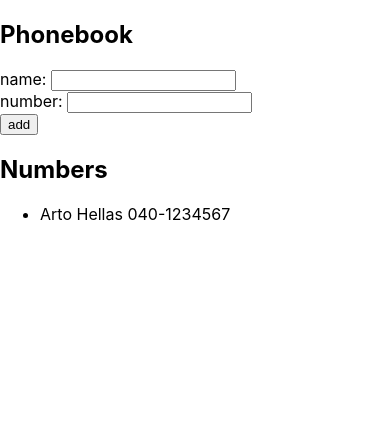
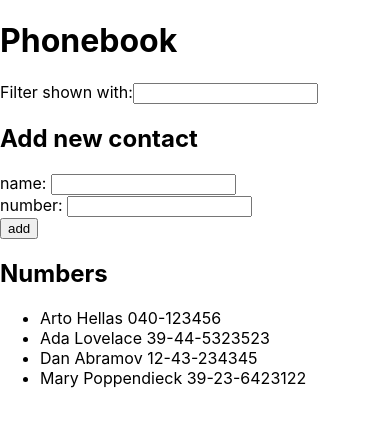
Before and after one commit to danielrlc/fullstackopen-2020-submission, a React (Create React App) app in the folder part2/phonebook/: page / in a window 390 px wide. Shown: the top 426 px of the page. Built offline with nearby package versions, Linux system fonts and the light colour scheme.

Commit message:
2.9*: The Phonebook Step4

```diff
--- a/part2/phonebook/src/App.js
+++ b/part2/phonebook/src/App.js
@@ -2,12 +2,26 @@ import React, { useState } from 'react';
 
 const App = () => {
   const [persons, setPersons] = useState([
-    { name: 'Arto Hellas', number: '040-1234567' },
+    { name: 'Arto Hellas', number: '040-123456' },
+    { name: 'Ada Lovelace', number: '39-44-5323523' },
+    { name: 'Dan Abramov', number: '12-43-234345' },
+    { name: 'Mary Poppendieck', number: '39-23-6423122' },
   ]);
+
   const [newName, setNewName] = useState('');
   const [newNumber, setNewNumber] = useState('');
+  const [search, setSearch] = useState('');
+  const [personsAreFiltered, setPersonsAreFiltered] = useState(false);
+
   const handleNameChange = (event) => setNewName(event.target.value);
   const handleNumberChange = (event) => setNewNumber(event.target.value);
+  const handleSearchChange = (event) => {
+    setSearch(event.target.value);
+    event.target.value
+      ? setPersonsAreFiltered(true)
+      : setPersonsAreFiltered(false);
+  };
+
   const addNewContact = (event) => {
     event.preventDefault();
     if (persons.map((person) => person.name).includes(newName)) {
@@ -19,15 +33,28 @@ const App = () => {
     setNewNumber('');
   };
 
+  const personsToShow = personsAreFiltered
+    ? persons.filter((person) =>
+        person.name.toLowerCase().includes(search.toLowerCase()),
+      )
+    : persons;
+
   return (
     <div>
-      <h2>Phonebook</h2>
+      <h1>Phonebook</h1>
+      <p>
+        Filter shown with:
+        <input type="text" value={search} onChange={handleSearchChange} />
+      </p>
+      <h2>Add new contact</h2>
       <form onSubmit={addNewContact}>
         <div>
-          name: <input value={newName} onChange={handleNameChange} />
+          name:{' '}
+          <input type="text" value={newName} onChange={handleNameChange} />
         </div>
         <div>
-          number: <input value={newNumber} onChange={handleNumberChange} />
+          number:{' '}
+          <input type="text" value={newNumber} onChange={handleNumberChange} />
         </div>
         <div>
           <button type="submit">add</button>
@@ -35,7 +62,7 @@ const App = () => {
       </form>
       <h2>Numbers</h2>
       <ul>
-        {persons.map((person) => (
+        {personsToShow.map((person) => (
           <li key={person.name}>
             {person.name} {person.number}
           </li>
```
